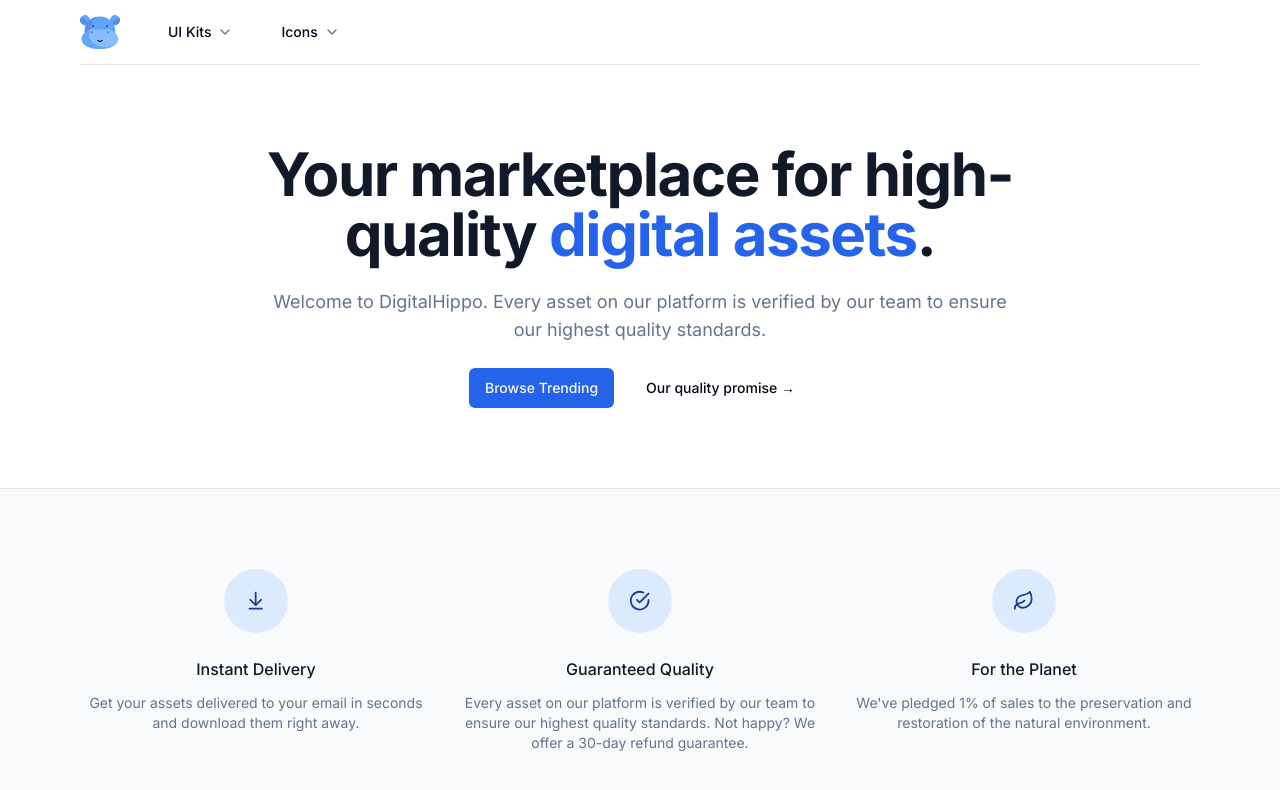
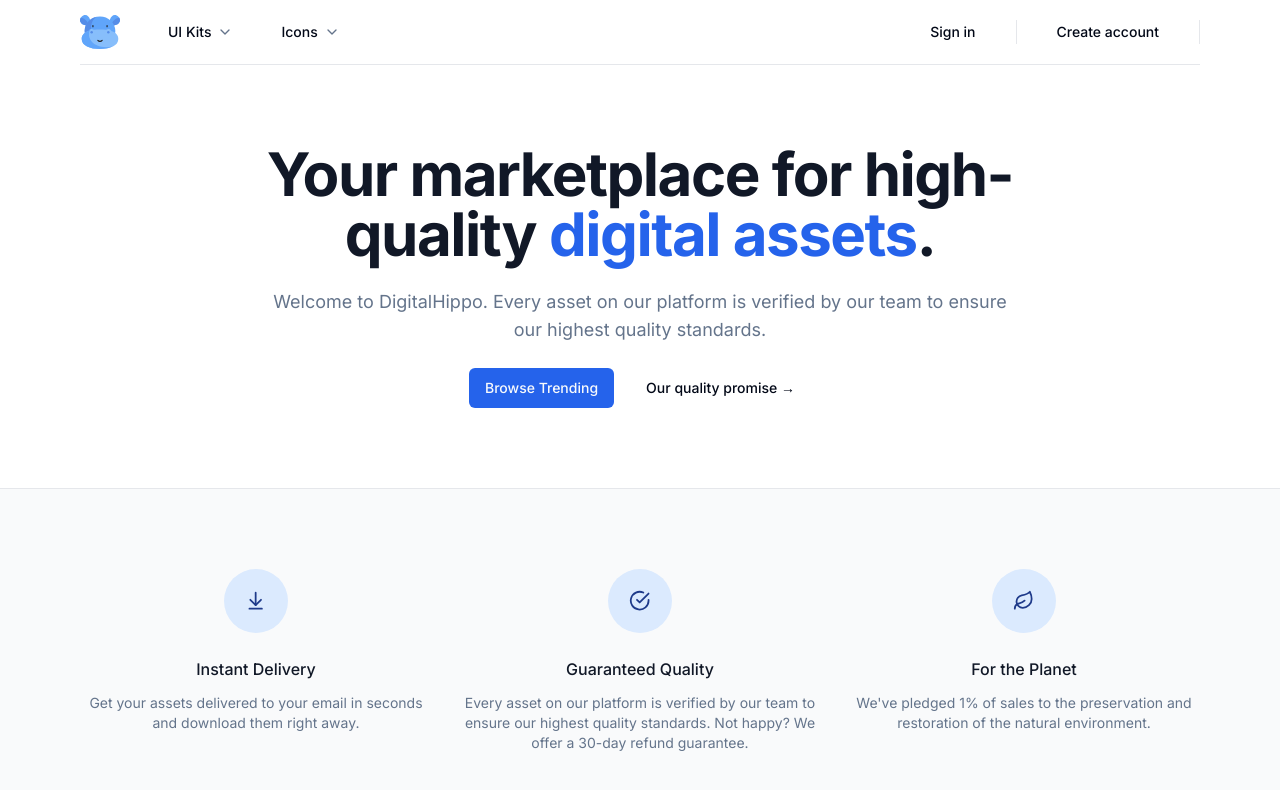
Before and after one commit to ArfinHasib/digitalhippo, a Next.js app: page / in a window 1280 px wide. Shown: the top 790 px of the page. Built offline with nearby package versions, Linux system fonts and the light colour scheme.

Commit message:
Show sign in or create account button and the functionality after login

```diff
--- a/src/components/Navbar.tsx
+++ b/src/components/Navbar.tsx
@@ -2,8 +2,11 @@
 import MaxWidthWrapper from './MaxWidthWrapper';
 import { Icons } from './Icons';
 import NavItems from './NavItems';
+import { buttonVariants } from './ui/button';
 
 const Navbar = () => {
+   const user = null;
+
    return (
       <div className='bg-white sticky z-50 top-0 inset-x-0 h-16'>
          <header className='relative bg-white'>
@@ -21,6 +24,57 @@
                      <div className='hidden z-50 lg:ml-8 lg:block lg:self-stretch'>
                         <NavItems />
                      </div>
+
+                     <div className='ml-auto flex items-center'>
+                        <div className='hidden lg:flex lg:flex-1 lg:items-center lg:justify-end lg:space-x-6'>
+                           {user ? null : (
+                              <Link
+                                 href='/sign-in'
+                                 className={buttonVariants({
+                                    variant: 'ghost',
+                                 })}
+                              >
+                                 Sign in
+                              </Link>
+                           )}
+                           {user ? null : (
+                              <span
+                                 className='h-6 w-px bg-gray-200'
+                                 aria-hidden='true'
+                              ></span>
+                           )}
+                           {user ? (
+                              <p></p>
+                           ) : (
+                              <Link
+                                 href='/sign-up'
+                                 className={buttonVariants({
+                                    variant: 'ghost',
+                                 })}
+                              >
+                                 Create account
+                              </Link>
+                           )}
+                           {user ? (
+                              <span
+                                 className='h-6 w-px bg-gray-200'
+                                 aria-hidden='true'
+                              ></span>
+                           ) : null}
+                           {user ? null : (
+                              <div className='flex lg:ml-6'>
+                                 <span
+                                    className='h-6 w-px bg-gray-200'
+                                    aria-hidden='true'
+                                 ></span>
+                              </div>
+                           )}
+
+                           {/* <div className='ml-4 flow-root lg:ml-6'>
+                              <Cart />
+                           </div> */}
+                        </div>
+                     </div>
                   </div>
                </div>
             </MaxWidthWrapper>
```
